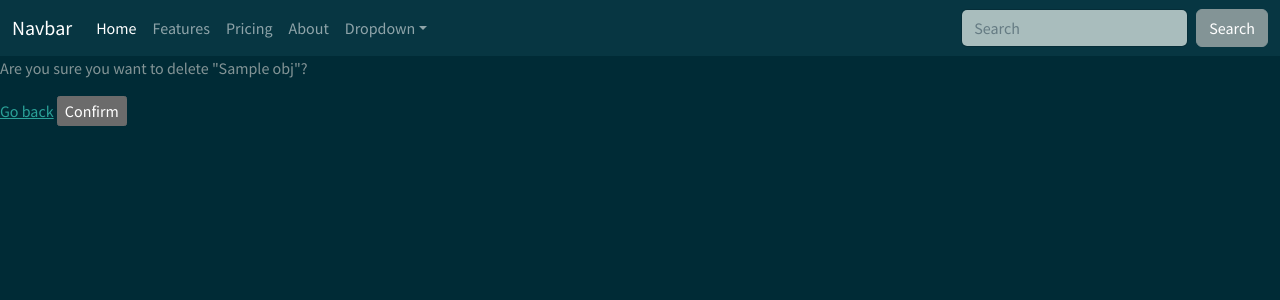
After one commit to sirgama/disqus, a Django app: template mainapp/templates/mainapp/del.html in a window 1280 px wide. The commit adds this page. Shown: the top 300 px of the page. Run offline with Django 4.2, Linux system fonts and the light colour scheme; the template is opened without the code that fills it: most values are stand-ins (such as "Sample title", 1, 10 or a date in 2020).

Commit message:
create a delete template

```diff
--- /dev/null
+++ b/mainapp/templates/mainapp/del.html
@@ -0,0 +1,14 @@
+{% extends 'mainapp/base.html' %}
+{% load static %}
+
+{% block content %}
+{% include 'mainapp/navbar.html' %}
+
+<form action="" method="POST">
+    {% csrf_token %}
+
+    <p>Are you sure you want to delete "{{obj}}"?</p>
+    <a href="{{request.META.HTTP_REFERER}}">Go back</a>
+    <input type="submit" value="Confirm">
+</form>
+{% endblock %}
--- a/mainapp/templates/mainapp/home.html
+++ b/mainapp/templates/mainapp/home.html
@@ -9,6 +9,7 @@
 <hr>
 <li>@{{room.host.username}}</li>
 <a href="{% url 'update' room.id %}" class="btn btn-info">Edit room</a>
+<a href="" class="btn btn-warning">Delete room</a>
 <a href="{% url 'room' room.id %}"><li>{{room.id}}  --  {{room.name}}</li></a>
 <li>Topic: {{room.topic.name}}</li>
 <hr>
```
